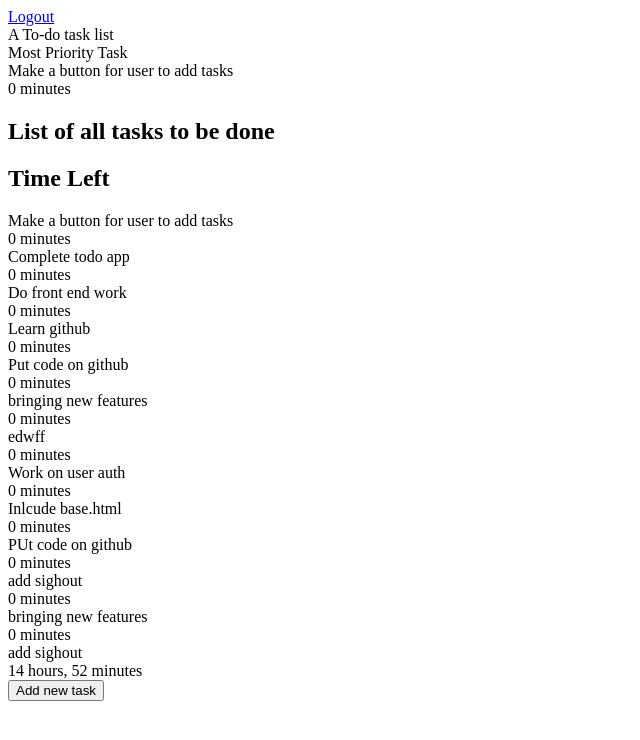
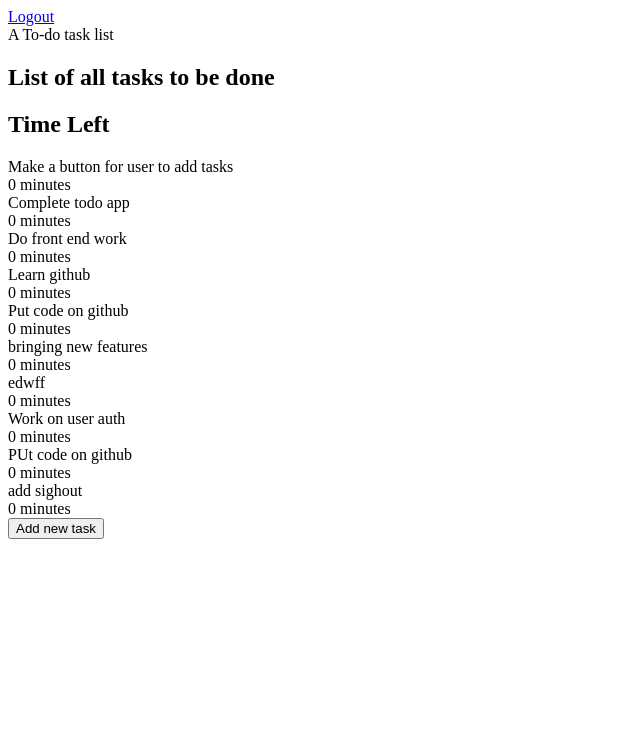
Before and after one commit to udit5656/todo-list-app, a Django app: page /todoapp/ in a window 1280 px wide. Shown: the top 740 px of the page, without its empty margins (0-640 px from the left). Run offline with Django 3.2, Linux system fonts and the light colour scheme; a user stored in the database is signed in; data comes from the database, SQL or seed files in the repository; both versions use the stored data as it was after the commit.

Commit message:
Each user now have personal task list

```diff
--- a/todoapp/models.py
+++ b/todoapp/models.py
@@ -1,3 +1,4 @@
+from django.contrib.auth.models import User
 from django.db import models
 
 
@@ -6,6 +7,7 @@ class Task(models.Model):
     task_text = models.CharField(max_length=120)
     task_deadline = models.DateTimeField()
     add_time = models.DateTimeField()
+    user = models.ForeignKey(User, on_delete=models.CASCADE, default=1)
 
     def __str__(self):
         return self.task_text
--- a/todoapp/templates/todoapp/index.html
+++ b/todoapp/templates/todoapp/index.html
@@ -17,20 +17,6 @@
     <div class="headline ">
         A To-do task list
     </div>
-    <div class="container">
-        <div class="row">
-            <div class="col-lg">
-                Most Priority Task
-            </div>
-            <div class="col-lg">
-                {{task_list.0.task_text}}
-            </div>
-            <div class="col-lg">
-                {{task_list.0.task_deadline|timeuntil}}
-            </div>
-        </div>
-    </div>
-    <div class="list-group">
         <div class="row">
             <div class="list-group-item col">
                 <h2>List of all tasks to be done</h2>
@@ -39,6 +25,7 @@
                 <h2>Time Left</h2>
             </div>
         </div>
+        {% if task_list %}
             {% for task in task_list%}
             <div class="row">
                 <div class="list-group-item col">
@@ -49,8 +36,9 @@
                 </div>
             </div>
             {% endfor %}
-    </div>
+        {% endif %}
     <form action="{% url 'todoapp:add_task'%}">
+
         <div class="submit-button">
             <input type="submit" value="Add new task">
         </div>
--- a/todoapp/views.py
+++ b/todoapp/views.py
@@ -1,3 +1,4 @@
+from django.contrib.auth.models import User
 from django.http import HttpResponse, HttpResponseRedirect
 from django.shortcuts import render
 from django.urls import reverse
@@ -8,19 +9,26 @@ from .forms import TaskAddForm
 
 # Create your views here.
 def index(request):
-    task_list = Task.objects.all().order_by('task_deadline', 'task_text')
+    # change is yet to make
+    pk = request.user.id
+    user = User.objects.get(pk=pk)
+    task_list = Task.objects.filter(user=user).order_by('task_deadline', 'task_text')
     context = {'task_list': task_list}
     return render(request, 'todoapp/index.html', context)
 
 
 def add_task(request):
+    if not request.user.is_authenticated:
+        HttpResponseRedirect(reverse('accounts:login'))
     if request.method == 'POST':
         form = TaskAddForm(request.POST)
+
         if form.is_valid():
             task = Task()
             task.task_text = form.cleaned_data.get('task_text')
             task.add_time = form.cleaned_data.get('add_time')
             task.task_deadline = form.cleaned_data.get('task_deadline')
+            task.user = request.user
             task.save()
             return HttpResponseRedirect(reverse('todoapp:index'))
     else:
--- a/todosite/settings.py
+++ b/todosite/settings.py
@@ -117,4 +117,4 @@ USE_TZ = True
 # https://docs.djangoproject.com/en/3.0/howto/static-files/
 
 STATIC_URL = '/static/'
-LOGOUT_REDIRECT_URL = 'todoapp:index'
+LOGOUT_REDIRECT_URL = 'accounts:login'
```
Also changed, not shown: db.sqlite3, todoapp/migrations/0002_task_user.py (added). Lines whose indentation alone changed are shown as unchanged.
